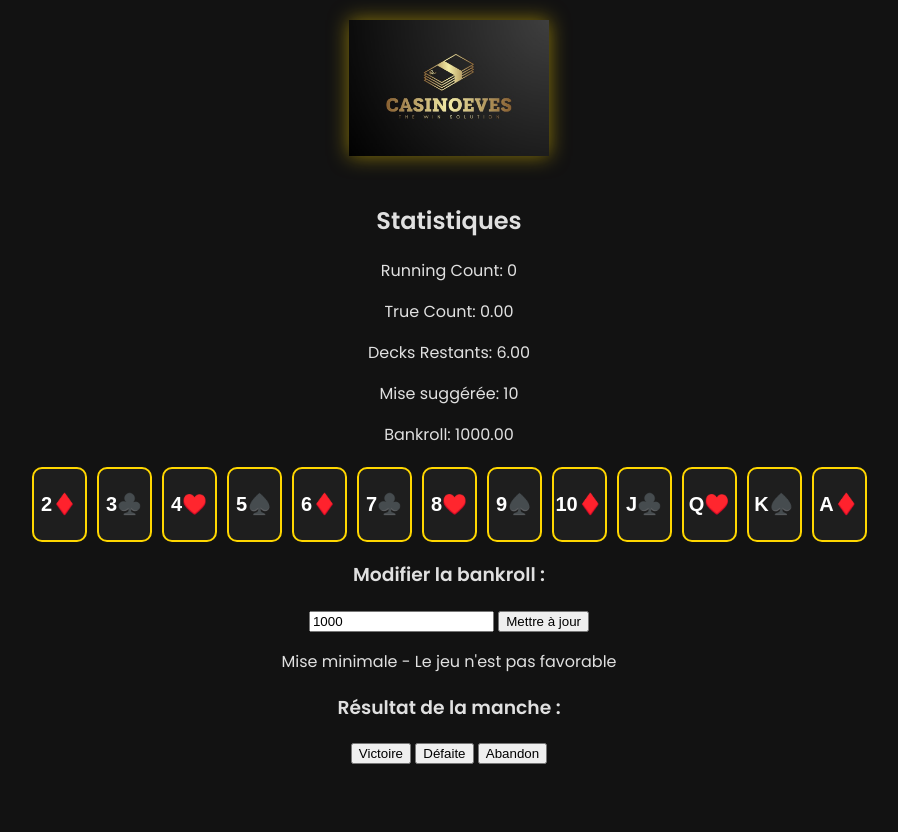
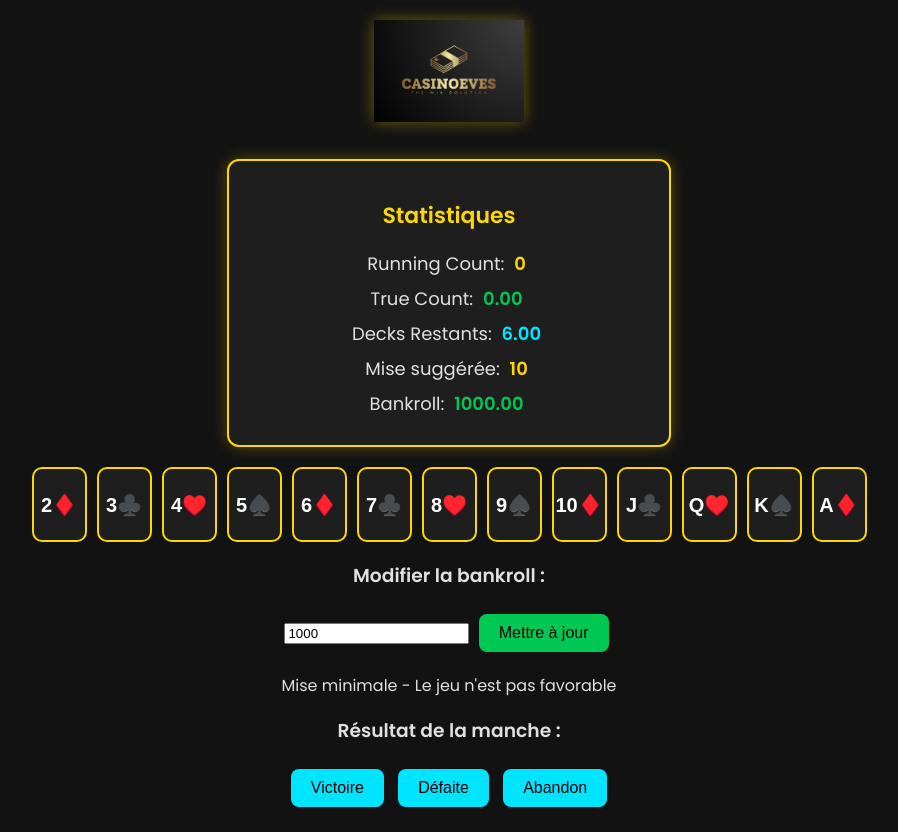
Before and after one commit to MoussahRazeh/CASINUEVES, a Flask app: page /blackjack in a window 1280 px wide. Shown: the whole page, without its empty margins (191-1089 px from the left). Before the commit the page ends 764 px from the top, so only its background shows below. Run offline with Flask 3, Linux system fonts and the light colour scheme.

Commit message:
Correction des boutons et amélioration des stats

```diff
--- a/static/style.css
+++ b/static/style.css
@@ -1,4 +1,4 @@
-/* 🌑 Mode sombre et ambiance élégante */
+/* 🌑 Mode sombre élégant */
 body {
     background-color: #121212;
     color: #E0E0E0;
@@ -8,78 +8,46 @@ body {
     padding: 20px;
 }
 
-/* 📌 Conteneur principal */
-.container {
-    max-width: 600px;
-    margin: 50px auto;
-    padding: 20px;
-    background-color: #1E1E1E;
-    border-radius: 10px;
-    box-shadow: 0px 0px 15px rgba(255, 215, 0, 0.3);
-    text-align: center;
-}
-
-/* 🎰 Logo stylisé */
-.logo {
-    width: 200px;
-    margin-bottom: 20px;
-    filter: drop-shadow(0px 0px 10px rgba(255, 215, 0, 0.5));
-}
-
-/* ✨ Titre avec animation */
-.animated-text {
-    opacity: 0;
-    transform: translateY(-10px);
-    animation: fadeIn 1.2s ease-in-out forwards;
-}
-
-@keyframes fadeIn {
-    to {
-        opacity: 1;
-        transform: translateY(0);
-    }
-}
-
-/* 🔥 Sous-titre et description */
-.subtitle {
-    font-size: 18px;
-    color: #E0E0E0;
+/* 🎰 Réduction et intégration fluide du logo */
+.logo-container img {
+    width: 150px;
+    filter: drop-shadow(0px 0px 8px rgba(255, 215, 0, 0.4));
     margin-bottom: 10px;
 }
 
-.description {
-    font-size: 18px;
-    color: #B0B0B0;
-    max-width: 500px;
-    margin: 15px auto;
-    line-height: 1.5;
-    text-align: center;
-    opacity: 0;
-    transform: translateY(10px);
-    animation: fadeIn 1.5s ease-in-out forwards 0.5s;
+/* 📊 Amélioration du tableau de statistiques */
+.stats-container {
+    background-color: #1E1E1E;
+    padding: 20px;
+    border-radius: 12px;
+    max-width: 400px;
+    margin: 20px auto;
+    box-shadow: 0px 0px 15px rgba(255, 215, 0, 0.3);
+    border: 2px solid #FFD700;
 }
 
-/* 🎯 Bouton interactif */
-.btn {
-    display: inline-block;
-    background: linear-gradient(90deg, #FFD700, #FFAA00);
-    color: black;
-    padding: 12px 24px;
-    font-size: 20px;
-    font-weight: bold;
-    text-decoration: none;
-    border-radius: 8px;
-    transition: all 0.3s ease;
-    box-shadow: 0px 4px 10px rgba(255, 215, 0, 0.3);
+.stats-container h2 {
+    color: #FFD700;
+    font-size: 22px;
 }
 
-.btn:hover {
-    background: linear-gradient(90deg, #FFC107, #FFD700);
-    transform: scale(1.05);
-    box-shadow: 0px 0px 15px rgba(255, 215, 0, 0.6);
+.stats-container p {
+    font-size: 18px;
+    margin: 8px 0;
 }
 
-/* 🃏 Boutons des cartes */
+/* 🎨 Mise en valeur des statistiques */
+.highlight {
+    font-weight: bold;
+    padding: 5px;
+    border-radius: 5px;
+}
+
+.gold { color: #FFD700; }  /* Doré pour mise et gains */
+.emerald { color: #00C853; }  /* Vert émeraude pour avantage joueur */
+.cyan { color: #00E5FF; }  /* Cyan pour les données neutres */
+
+/* 🎴 Boutons de cartes stylisés */
 .card-buttons {
     display: flex;
     flex-wrap: wrap;
@@ -109,3 +77,30 @@ body {
     color: black;
     transform: scale(1.1);
 }
+
+/* 🔘 Amélioration des autres boutons */
+.validate-button, .result-button {
+    background-color: #00C853;
+    color: black;
+    font-size: 16px;
+    padding: 10px 20px;
+    border: none;
+    border-radius: 8px;
+    cursor: pointer;
+    transition: background 0.3s ease-in-out;
+    margin: 5px;
+}
+
+.validate-button:hover {
+    background-color: #FFD700;
+    color: black;
+}
+
+.result-button {
+    background-color: #00E5FF;
+}
+
+.result-button:hover {
+    background-color: #FFD700;
+    color: black;
+}
--- a/templates/index.html
+++ b/templates/index.html
@@ -9,7 +9,7 @@
 </head>
 <body>
     <div class="logo-container">
-        <img src="/static/logo.png" alt="Casinueves" class="logo">
+        <img src="/static/logo.png" alt="Casinueves">
     </div>
 
     <div class="stats-container">
@@ -22,19 +22,19 @@
     </div>
 
     <div class="card-buttons">
-        <button class="card-btn" onclick="updateCount(1)">2♦️</button>
-        <button class="card-btn" onclick="updateCount(1)">3♣️</button>
-        <button class="card-btn" onclick="updateCount(2)">4♥️</button>
-        <button class="card-btn" onclick="updateCount(2)">5♠️</button>
-        <button class="card-btn" onclick="updateCount(1)">6♦️</button>
-        <button class="card-btn" onclick="updateCount(1)">7♣️</button>
-        <button class="card-btn" onclick="updateCount(0)">8♥️</button>
-        <button class="card-btn" onclick="updateCount(0)">9♠️</button>
-        <button class="card-btn" onclick="updateCount(-2)">10♦️</button>
-        <button class="card-btn" onclick="updateCount(-2)">J♣️</button>
-        <button class="card-btn" onclick="updateCount(-2)">Q♥️</button>
-        <button class="card-btn" onclick="updateCount(-2)">K♠️</button>
-        <button class="card-btn" onclick="updateCount(0)">A♦️</button>
+        <button onclick="updateCount(1)">2♦️</button>
+        <button onclick="updateCount(1)">3♣️</button>
+        <button onclick="updateCount(2)">4♥️</button>
+        <button onclick="updateCount(2)">5♠️</button>
+        <button onclick="updateCount(1)">6♦️</button>
+        <button onclick="updateCount(1)">7♣️</button>
+        <button onclick="updateCount(0)">8♥️</button>
+        <button onclick="updateCount(0)">9♠️</button>
+        <button onclick="updateCount(-2)">10♦️</button>
+        <button onclick="updateCount(-2)">J♣️</button>
+        <button onclick="updateCount(-2)">Q♥️</button>
+        <button onclick="updateCount(-2)">K♠️</button>
+        <button onclick="updateCount(0)">A♦️</button>
     </div>
 
     <div class="bankroll-container">
@@ -51,5 +51,40 @@
         <button class="result-button gold" onclick="updateGameResult('lose')">Défaite</button>
         <button class="result-button cyan" onclick="updateGameResult('push')">Abandon</button>
     </div>
+
+    <!-- 📌 Ajout des scripts directement dans la page -->
+    <script>
+        async function updateCount(value) {
+            let response = await fetch("/update_count", {
+                method: "POST",
+                headers: { "Content-Type": "application/x-www-form-urlencoded" },
+                body: "card=" + value
+            });
+
+            let data = await response.json();
+            document.getElementById("running_count").innerText = data["Running Count"];
+            document.getElementById("true_count").innerText = data["True Count"];
+            document.getElementById("decks_remaining").innerText = data["Decks Remaining"];
+        }
+
+        function updateBankroll() {
+            let newBankroll = parseFloat(document.getElementById("bankrollInput").value);
+            if (!isNaN(newBankroll) && newBankroll > 0) {
+                document.getElementById("bankroll").innerText = newBankroll.toFixed(2);
+            }
+        }
+
+        function updateGameResult(result) {
+            let bankrollElement = document.getElementById("bankroll");
+            let bankroll = parseFloat(bankrollElement.innerText);
+            let bet = parseFloat(document.getElementById("suggested_bet").innerText);
+
+            if (result === "win") bankroll += bet;
+            else if (result === "lose") bankroll -= bet;
+
+            bankrollElement.innerText = bankroll.toFixed(2);
+            document.getElementById("bankrollInput").value = bankroll.toFixed(2);
+        }
+    </script>
 </body>
 </html>
```
